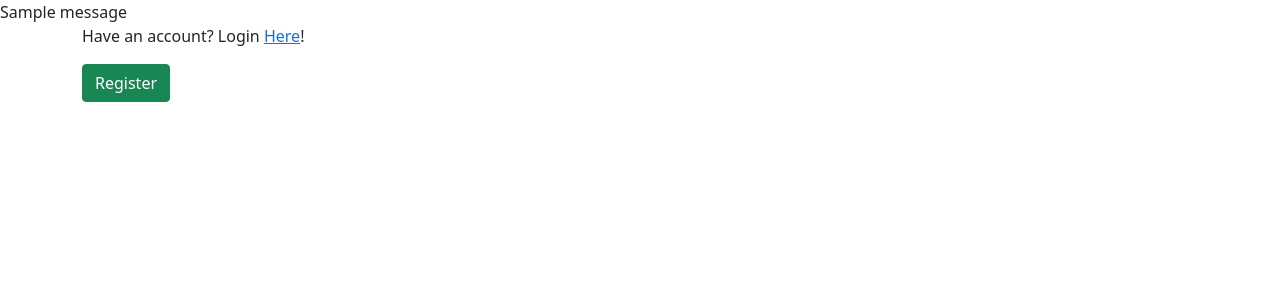
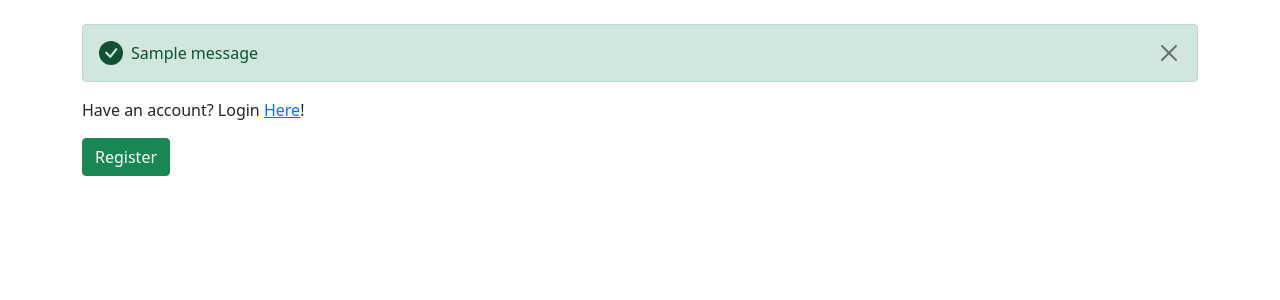
Before and after one commit to D4rkisek/palspay-webapp, a Django app: page / in a window 1280 px wide. Shown: the part 56-356 px from the top of the page. Run offline with Django 5.2, Linux system fonts and the light colour scheme; one stand-in notice (Sample message) is shown; some libraries are stand-ins or nearby versions.

Commit message:
create an alert pop up once a user registers

```diff
--- a/register/forms.py
+++ b/register/forms.py
@@ -1,7 +1,8 @@
 from django import forms
 from .models import Member
+
 
 class MemberForm(forms.ModelForm):
     class Meta:
         model = Member
-        fields = ['username','fname','lname','email','pwd']
+        fields = ['username', 'fname', 'lname', 'email', 'pwd']
--- a/templates/base/base.html
+++ b/templates/base/base.html
@@ -42,14 +42,24 @@
       </div>
     </nav>
 
-
-    {% if messages %}
+    <div class="container">
+    <br/>
+        {% if messages %}
          {% for message in messages %}
-         	{{ message }}
+             <div class="alert alert-success d-flex align-items-center" role="alert">
+                 <svg xmlns="http://www.w3.org/2000/svg" width="24" height="24" fill="currentColor" viewBox="0 0 16 16" role="img" aria-label="Success:" class="bi flex-shrink-0 me-2">
+                     <path d="M16 8A8 8 0 1 1 0 8a8 8 0 0 1 16 0zm-3.97-3.03a.75.75 0 0 0-1.08.022L7.477 9.417 5.384 7.323a.75.75 0 0 0-1.06 1.06L6.97 11.03a.75.75 0 0 0 1.079-.02l3.992-4.99a.75.75 0 0 0-.01-1.05z"></path>
+                 </svg>
+                 <div>
+                     {{ message }}
+                 </div>
+                 <button type="button" class="btn-close ms-auto" data-bs-dismiss="alert" aria-label="Close"></button>
+             </div>
          {% endfor %}
     {% endif %}
 
-    <div class="container">{% block content %} {% endblock %}</div>
+    {% block content %} {% endblock %}
+    </div>
     <script
       src="https://cdn.jsdelivr.net/npm/bootstrap@5.1.3/dist/js/bootstrap.bundle.min.js"
       integrity="sha384-ka7Sk0Gln4gmtz2MlQnikT1wXgYsOg+OMhuP+IlRH9sENBO0LRn5q+8nbTov4+1p"
--- a/templates/home/home.html
+++ b/templates/home/home.html
@@ -1,7 +1,7 @@
 {% extends 'base/base.html' %}
 {% load crispy_forms_filters %} {% block title %}Home - PalsPay{% endblock %}
 {% load crispy_forms_tags %} {% block content %}
-    <form method="post" action="/register/">
+    <form method="POST" action="/register/">
         {% csrf_token %}{{form|crispy}}
         <p>Have an account? Login <a href="/login">Here</a>!</p>
         <button type="submit" class="btn btn-success">Register</button>
```
Also changed, not shown: register/views.py (+4 -3 lines).
